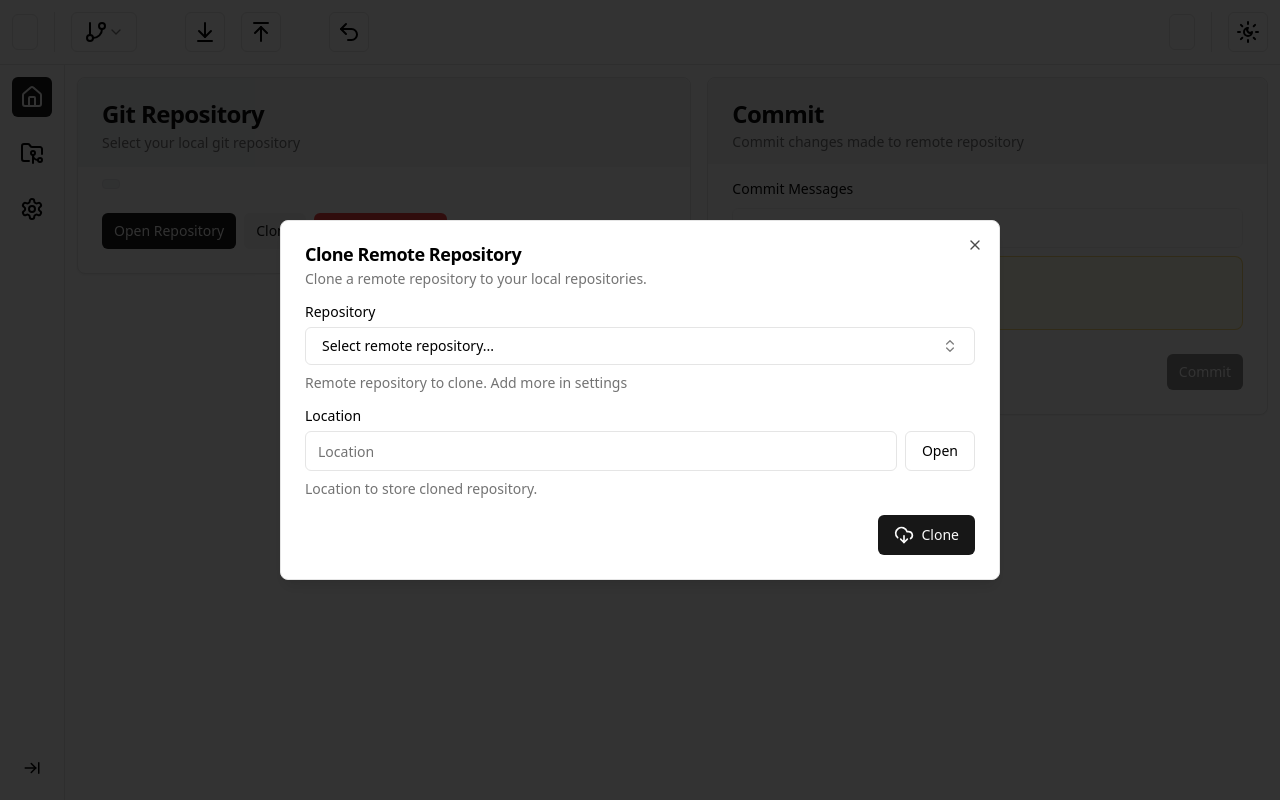
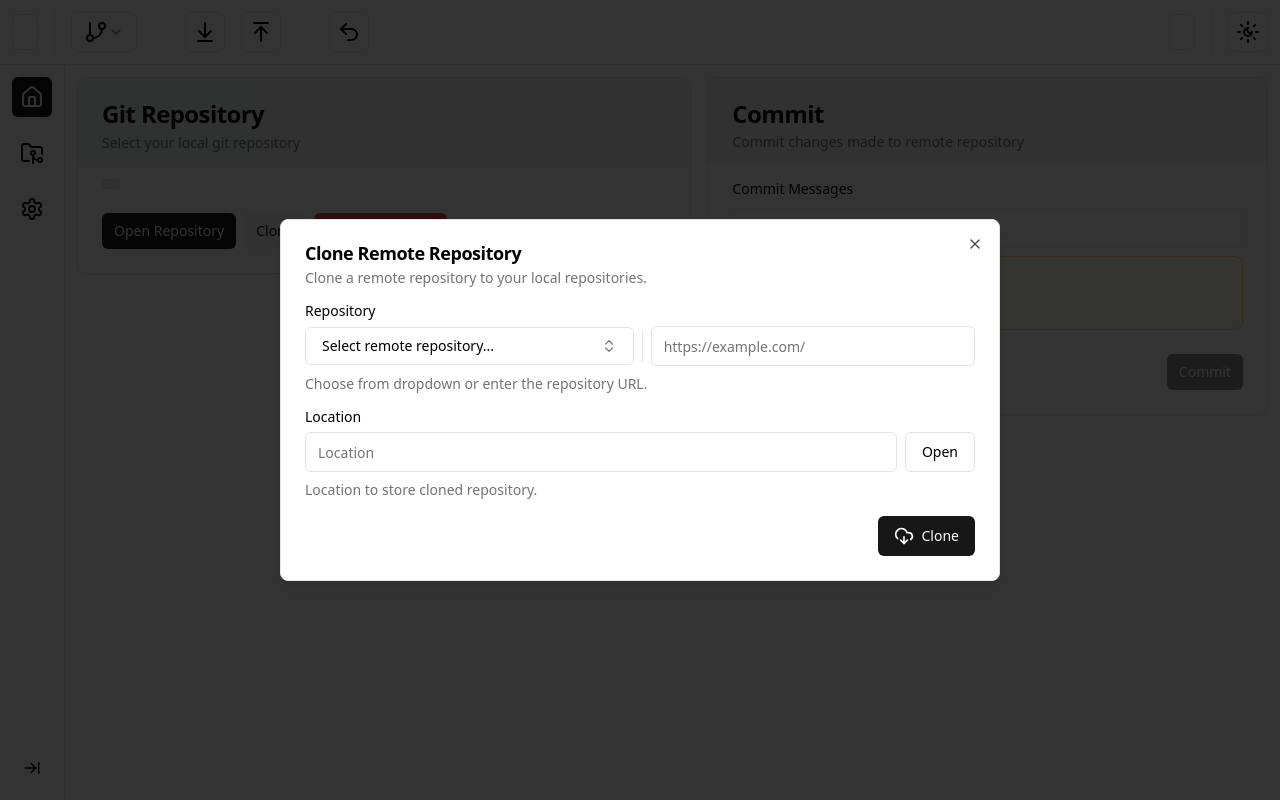
Before and after one commit to RMalik777/git-commander, a React (Vite) app: page / in a window 1280 px wide. Both pictures are taken after a click on the button "Clone". Built offline with nearby package versions, Linux system fonts and the light colour scheme.

Commit message:
feat: add custom url option for cloning

```diff
--- a/src/components/Dialog/Clone.tsx
+++ b/src/components/Dialog/Clone.tsx
@@ -34,6 +34,7 @@ import {
   DialogTrigger,
 } from "@/components/ui/dialog";
 import { Input } from "@/components/ui/input";
+import { Separator } from "@/components/ui/separator";
 import { cn } from "@/lib/utils";
 
 import { Check, ChevronsUpDown, CloudDownload } from "lucide-react";
@@ -56,9 +57,7 @@ import { RepoFormat } from "@/lib/Types/repo";
 import { useToast } from "@/components/ui/use-toast";
 
 const formSchema = z.object({
-  target: z.string({
-    required_error: "Please select a repository!",
-  }),
+  target: z.string().url({ message: "Please select a repository!" }),
   location: z.string().min(2, {
     message: "Please select a location!",
   }),
@@ -87,6 +86,7 @@ export default function Clone() {
   const cloneForm = useForm<z.infer<typeof formSchema>>({
     resolver: zodResolver(formSchema),
     defaultValues: {
+      target: "",
       location: "",
     },
   });
@@ -154,7 +154,9 @@ export default function Clone() {
       duration: 7000,
     });
     console.log(values.target);
-    const repository = links?.find((link) => link.repo_url === values.target);
+    const repository =
+      links?.find((link) => link.repo_url === values.target) ||
+      values.target.split("/").pop();
     if (!repository) {
       // Add Error Handling
       return;
@@ -167,13 +169,28 @@ export default function Clone() {
       ) {
         throw new Error(response.toString());
       }
+      if (typeof repository == "string") {
+        const newLocation = values.location + "\\" + repository;
+        localStorage.setItem("currentRepoName", repository);
+        localStorage.setItem("repoDir", newLocation);
+        dispatch(setRepo({ name: repository, directory: newLocation }));
+        toast({
+          title: "Repository Cloned",
+          description: (
+            <p>
+              Repository <b>{repository}</b> cloned successfully!
+              <br />
+              Location:{" "}
+              <code className="rounded bg-gray-100 p-1">{newLocation}</code>
+            </p>
+          ),
+        });
+      } else {
         const newLocation = values.location + "\\" + repository.repo_name;
         localStorage.setItem("currentRepoName", repository.repo_name);
         localStorage.setItem("repoDir", newLocation);
-      dispatch(setRepo({ name: repository.repo_name, directory: newLocation }));
-      func.displayNotificationNotFocus(
-        "Repository Cloned",
-        "Git Clone Completed Successfully!"
+        dispatch(
+          setRepo({ name: repository.repo_name, directory: newLocation })
         );
         toast({
           title: "Repository Cloned",
@@ -186,6 +203,12 @@ export default function Clone() {
             </p>
           ),
         });
+      }
+      func.displayNotificationNotFocus(
+        "Repository Cloned",
+        "Git Clone Completed Successfully!"
+      );
+
       reset();
       setDialogOpen(false);
     } catch (error) {
@@ -242,6 +265,7 @@ export default function Clone() {
                 <FormItem className="flex flex-col">
                   <FormLabel>Repository</FormLabel>
                   <Popover open={comboOpen} onOpenChange={setComboOpen}>
+                    <div className="flex flex-col items-center justify-center gap-2 md:flex-row">
                       <PopoverTrigger asChild>
                         <FormControl>
                           <Button
@@ -249,17 +273,29 @@ export default function Clone() {
                             role="combobox"
                             aria-expanded={comboOpen}
                             className={cn(
-                            "h-fit w-full justify-between whitespace-normal break-all text-left",
+                              "peer h-fit w-full justify-between whitespace-normal break-all text-left",
                               !field.value && "text-muted-foreground"
                             )}>
                             {field.value ?
-                            links?.find((link) => link.repo_url === field.value)
-                              ?.repo_name
+                              links?.find(
+                                (link) => link.repo_url === field.value
+                              )?.repo_name
                             : "Select remote repository..."}
+
                             <ChevronsUpDown className="ml-2 h-4 w-4 shrink-0 opacity-50" />
                           </Button>
                         </FormControl>
                       </PopoverTrigger>
+                      <Separator
+                        orientation="vertical"
+                        className="hidden h-8 md:block"
+                      />
+                      <Input
+                        type="text"
+                        {...field}
+                        placeholder="https://example.com/"
+                      />
+                    </div>
                     <PopoverContent className="w-full p-0">
                       <Command>
                         <CommandInput placeholder="Search repositories..." />
@@ -292,7 +328,7 @@ export default function Clone() {
                     </PopoverContent>
                   </Popover>
                   <FormDescription>
-                    Remote repository to clone. Add more in settings
+                    Choose from dropdown or enter the repository URL.
                   </FormDescription>
                   <FormMessage />
                 </FormItem>
```
Lines whose indentation alone changed are shown as unchanged.
